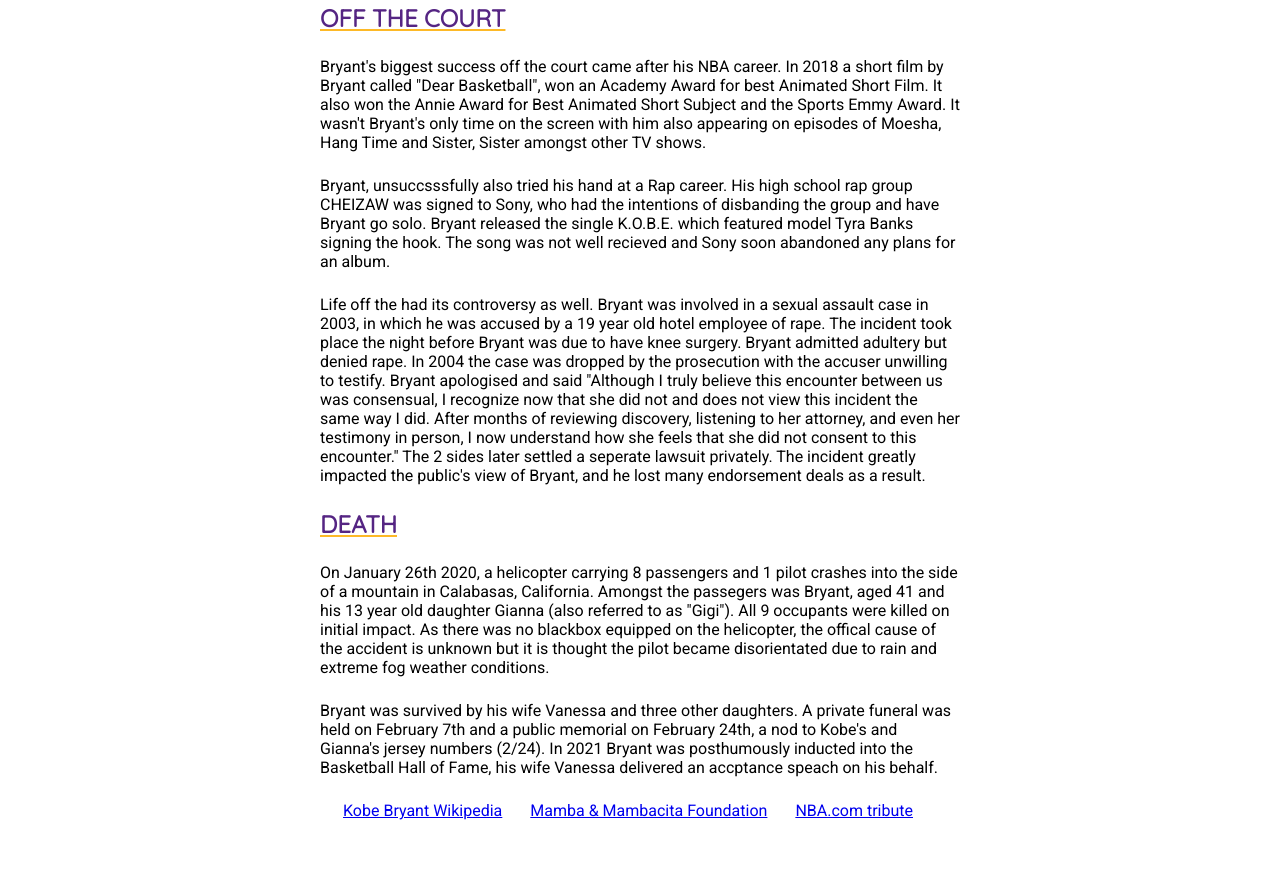
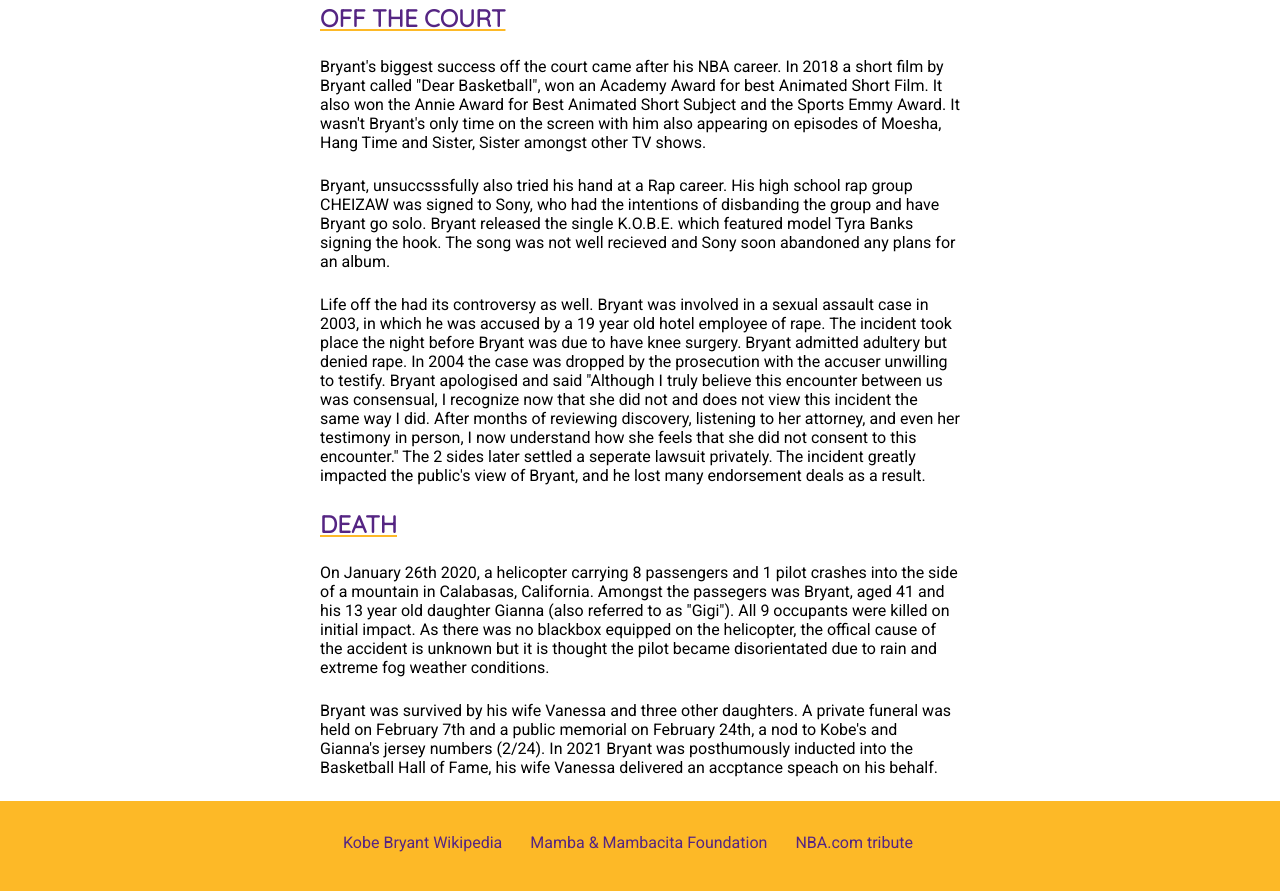
Before and after one commit to anthonyjn08/HTML-CSS-Essentials-Portfolio-Project, a plain HTML site: page index.html in a window 1280 px wide. Shown: the part 3827-4718 px from the top of the page. Drawn offline with Linux system fonts and the light colour scheme.

Commit message:
Add styling to footer

```diff
--- a/assets/css/style.css
+++ b/assets/css/style.css
@@ -65,7 +65,7 @@ h1,h2,h3,p {
 
 #menu li {
     list-style-type: none;
-   margin-right: 3rem;
+    margin-right: 3rem;
     font-weight: bold;
     display: inline;
 }
@@ -129,9 +129,19 @@ figcaption {
 
 footer {
     height: 6rem;
+    background-color: #FDB927;
 }
 
-.social-links li {
+footer a {
+    text-decoration: none;
+    color: #552583;
+ }
+
+ footer ul {
+     padding-top: 2rem;
+ }
+
+footer li {
     display: inline;
     margin-right: 1.5rem;
 }
@@ -148,6 +158,7 @@ footer {
 
 iframe {
     margin: auto;
+    padding-top: 0.8rem;
     display: block;
     border: 0px;
 }
```
Also changed, not shown: career-achievements.html (+4 -1 lines).
